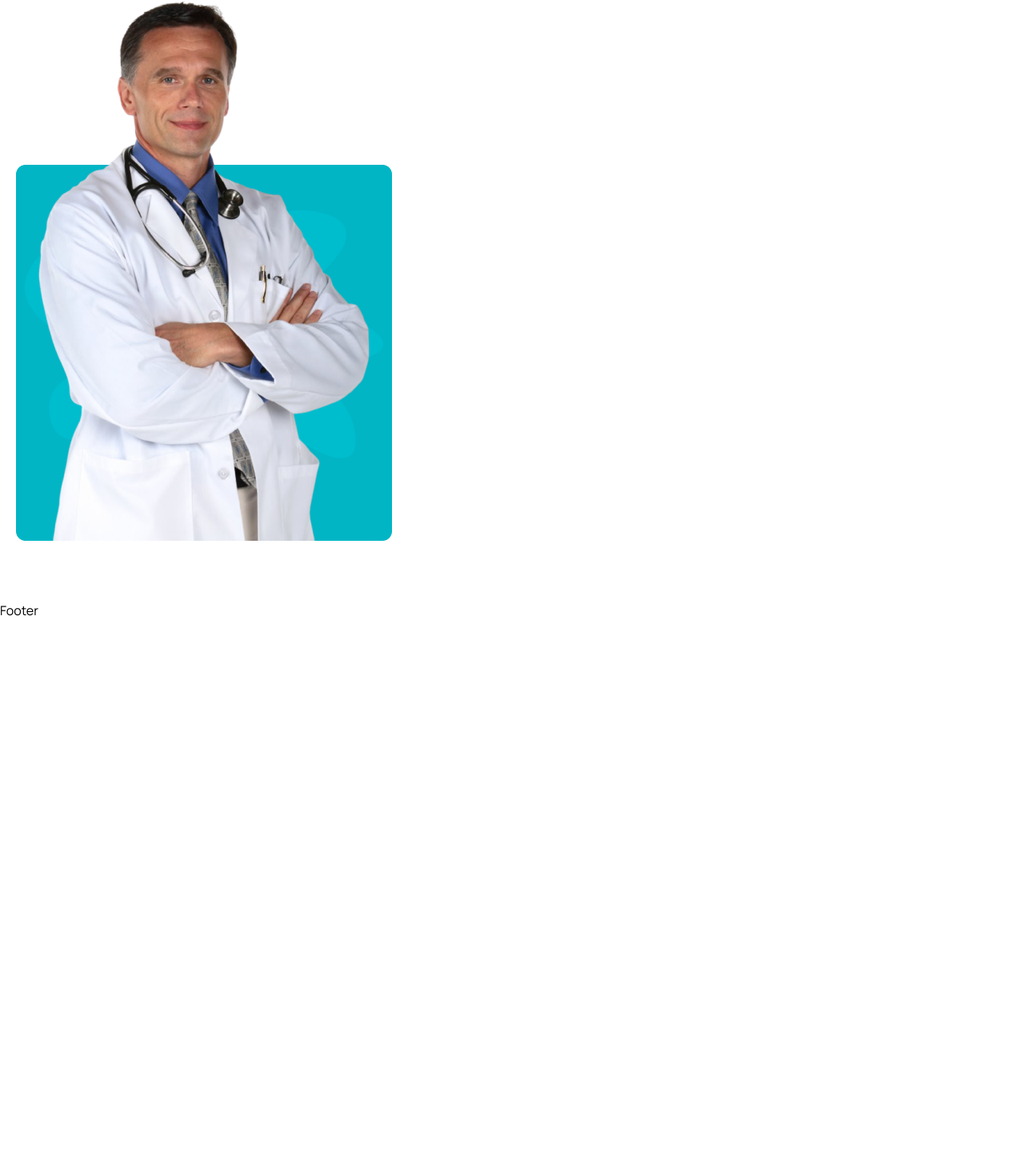
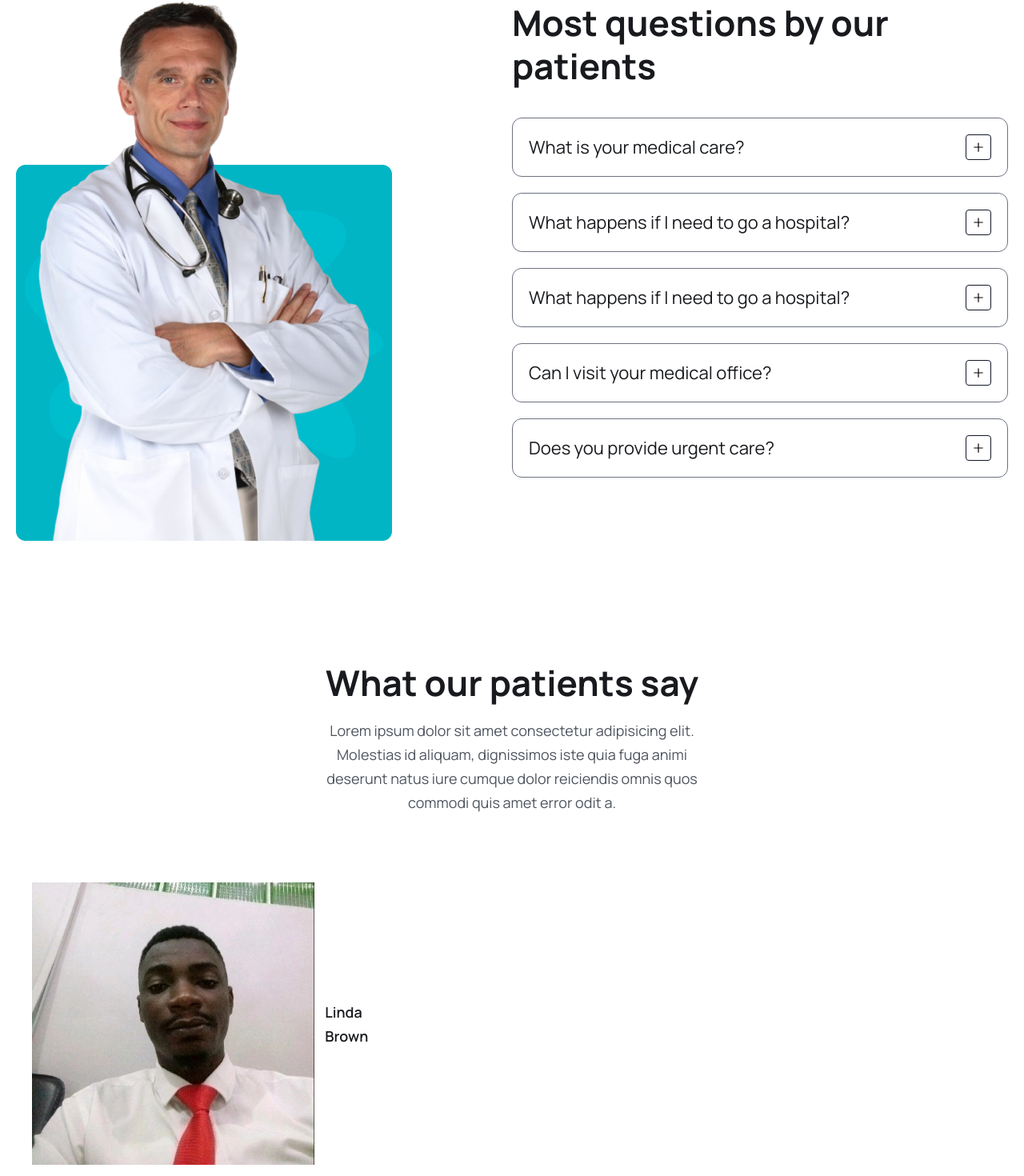
Before and after one commit to S0liddreams/appointment-booking-app, a React (Vite) app in the folder frontend/: page / in a window 1280 px wide. Shown: the part 4990-6460 px from the top of the page at 80% size. Before the commit the page ends 5765 px from the top, so only its background shows below. Built offline with nearby package versions, Linux system fonts and the light colour scheme.

Commit message:
update
20092401

```diff
--- /dev/null
+++ b/frontend/src/components/Faq/FaqItem.jsx
@@ -0,0 +1,38 @@
+import React from "react";
+import { useState } from "react";
+import { AiOutlineMinus, AiOutlinePlus } from "react-icons/ai";
+const FaqItem = ({ item }) => {
+  const [isOpen, setIsOpen] = useState(false);
+  const toggleAccordion = () => {
+    setIsOpen(!isOpen);
+  };
+
+  return (
+    <div className="p-3 lg:p-5 rounded-[12px] border border-solid border-gray-500 mb-5 cursor-pointer">
+      <div
+        className="flex items-center justify-between gap-5 "
+        onClick={toggleAccordion}
+      >
+        <h4 className="text-[16px] leading-7 lg:text-[22px] lg:leading-8 text-headingColor">
+          {item.question}
+        </h4>
+        <div
+          className={`${
+            isOpen && "bg-primaryColor text-white border-none"
+          }w-7 h-7 lg:w-8 lg:h-8 border border-solid border-gray-900 rounded flex items-center justify-center  `}
+        >
+          {isOpen ? <AiOutlineMinus /> : <AiOutlinePlus />}
+        </div>
+      </div>
+      {isOpen && (
+        <div className="mt-4">
+          <p className="text-[14px] leading-6 lg:text-[16px] lg:leading-7 font-[400] text-textColor">
+            {item.content}
+          </p>
+        </div>
+      )}
+    </div>
+  );
+};
+
+export default FaqItem;
--- /dev/null
+++ b/frontend/src/components/Faq/FaqList.jsx
@@ -0,0 +1,15 @@
+import React from "react";
+import { faqs } from "../../assets/data/faqs";
+import FaqItem from "./FaqItem";
+
+const FaqList = () => {
+  return (
+    <ul className="mt-[38px] ">
+      {faqs.map((item, index) => (
+        <FaqItem item={item} key={index} />
+      ))}
+    </ul>
+  );
+};
+
+export default FaqList;
--- /dev/null
+++ b/frontend/src/components/Testimonial/Testimonial.jsx
@@ -0,0 +1,49 @@
+import React from "react";
+import { Pagination } from "swiper/modules";
+import { Swiper, SwiperSlide } from "swiper/react";
+import patientAvatar from '../../assets/images/passport.jpg'
+import 'swiper/css';
+import 'swiper/css/pagination';
+import {HiStar} from "react-icons/hi";
+
+
+
+
+const Testimonial = () => {
+  return (
+    <div className="mt-[30px] lg:mt-[55px]">
+      <Swiper
+        modules={[Pagination]}
+        spaceBetween={30}
+        slidesPerView={1}
+        pagination={{ clickable:true }}
+        breakpoints={{
+          640: {
+            slidesPerView: 1,
+            spaceBetween: 0,
+          },
+          768: {
+            slidesPerView: 2,
+            spaceBetween: 20,
+          },
+          1024: {
+            slidesPerView: 3,
+            spaceBetween: 30,
+          },
+        }}
+      >
+        <SwiperSlide>
+            <div className="py-[30px] px-5 ">
+                <div className="flex items-center gap-[13px]">
+                    <img src={patientAvatar} alt="" />
+                    <div><h4 className="text-[18px] leading-[30px] font-semibold text-headingColor">Linda Brown</h4></div>
+                </div>
+            </div>
+
+        </SwiperSlide>
+      </Swiper>
+    </div>
+  );
+};
+
+export default Testimonial;
--- a/frontend/src/pages/Home.jsx
+++ b/frontend/src/pages/Home.jsx
@@ -6,12 +6,16 @@ import icon03 from "../assets/images/icon03.png";
 import videoIcon from "../assets/images/video-icon.png";
 import featureImg from "../assets/images/feature-img.png";
 import avatarIcon from "../assets/images/passport.jpg";
-import faqImg from "../assets/images/faq-img.png"
+import faqImg from "../assets/images/faq-img.png";
 import { Link } from "react-router-dom";
 import { BsArrowRight } from "react-icons/bs";
 import About from "../components/About/About";
 import ServiceList from "../components/Services/ServiceList";
 import DoctorList from "../components/Doctors/DoctorList";
+import FaqList from "../components/Faq/FaqList";
+import Testimonial from "../components/Testimonial/Testimonial";
+
+
 
 const Home = () => {
   return (
@@ -258,27 +262,45 @@ const Home = () => {
           </div>
         </div>
         <DoctorList />
-
       </section>
 
       {/**===============OUR GREAT DOCTORS END=========== */}
-
 
       {/**===============FAQ SECTION=========== */}
 
       <section>
         <div className="container">
           <div className="flex justify-between gap-[50px] lg:gap-0">
-            <div className="w-1/2 hidden md:block"><img src={faqImg} alt="" /></div>
-
+            <div className="w-1/2 hidden md:block">
+              <img src={faqImg} alt="" />
             </div>
-
+            <div className="w-full md:w-1/2">
+              <h2 className="heading">Most questions by our patients</h2>
+              <FaqList />
+            </div>
+          </div>
         </div>
       </section>
       {/**===============FAQ SECTION END=========== */}
 
+      {/**===============TESTIMONIAL SECTION =========== */}
+      <section>
+        <div className="container">
+          <div className="xl:w-[470px] mx-auto">
+            <h2 className="heading text-center">What our patients say</h2>
+            <p className="text__para text-center">
+              Lorem ipsum dolor sit amet consectetur adipisicing elit. Molestias
+              id aliquam, dignissimos iste quia fuga animi deserunt natus iure
+              cumque dolor reiciendis omnis quos commodi quis amet error odit a.
+            </p>
+          </div>
+        <Testimonial />
+
+        </div>
+      </section>
 
 
+      {/**===============TESTIMONIAL SECTION END =========== */}
     </>
   );
 };
```
Lines whose indentation alone changed are shown as unchanged.
